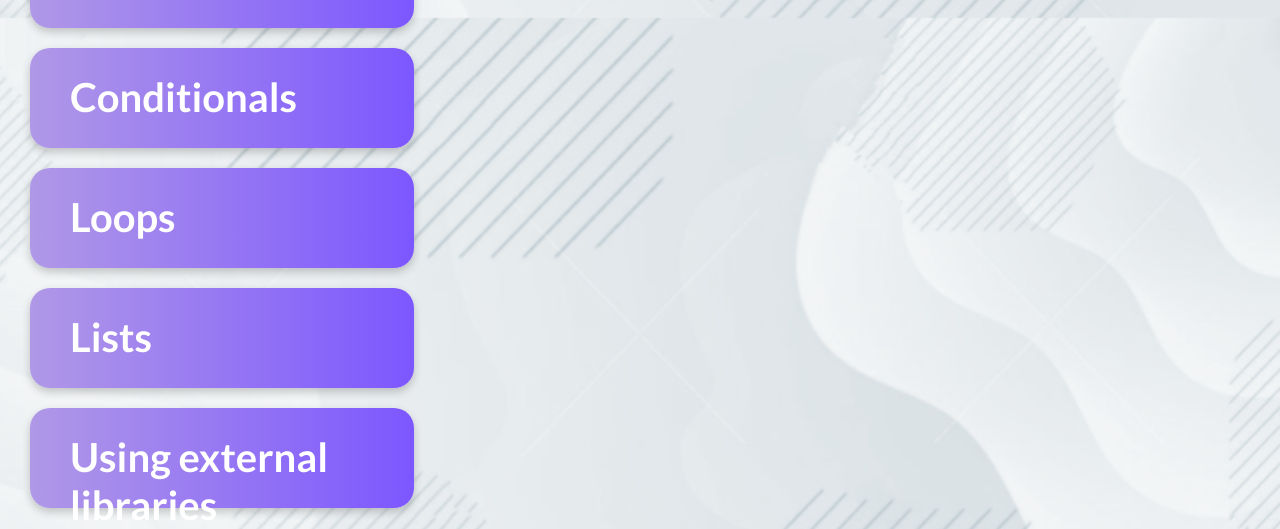
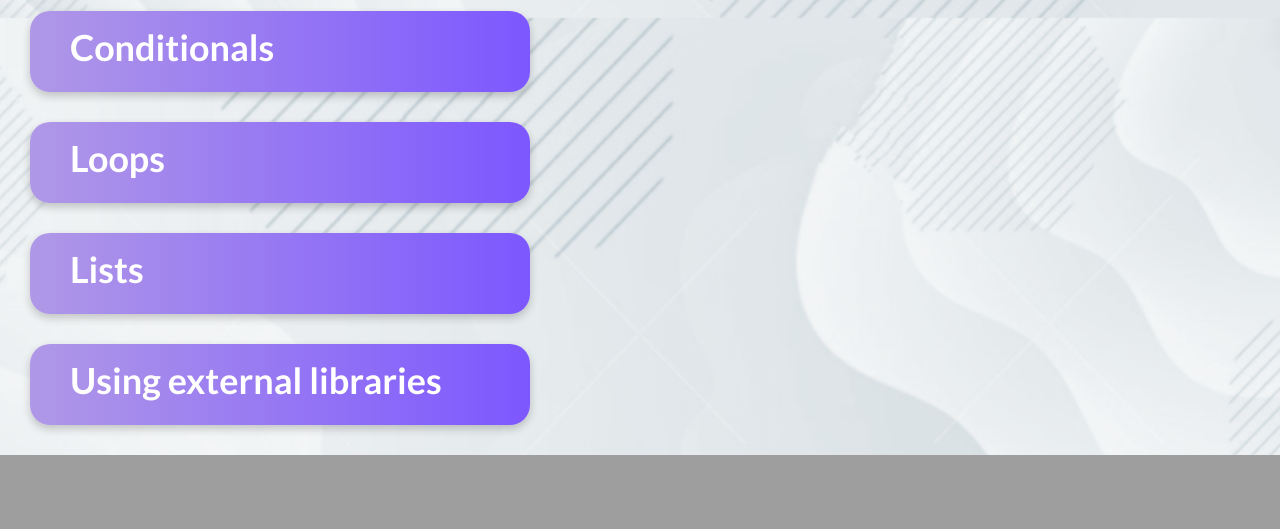
Before and after one commit to pranavh24/Klasse, a Flask app: page /cs in a window 1280 px wide. Shown: the part 782-1311 px from the top of the page. After the commit the page ends 1237 px from the top, so only its background shows below. Run offline with Flask 2, Linux system fonts and the light colour scheme; some libraries are stand-ins or nearby versions.

Commit message:
Fixed CS course allignment issues

```diff
--- a/static/css/cs.css
+++ b/static/css/cs.css
@@ -1,47 +1,32 @@
+.section {
+    background: linear-gradient(90deg, rgb(176, 152, 231) 0%, rgba(125,87,255,1) 100%);
+    color: white;
+    height: auto;
+    width: 40%;
+    margin-bottom: 30px;
+    padding: 15px 0px 15px 40px;
+    border-radius: 20px;
+    box-shadow: 0 4px 8px 0 rgba(0,0,0,0.2);
+    transition: all 0.3s;
+    cursor: pointer;
+    font-size: 16px;
+}
+
+.section:hover {
+    box-shadow: 0 4px 8px 0 rgba(0, 0, 0, 0.4), 0 6px 20px 0 rgba(0, 0, 0, 0.4);
+    transform: scale(1.01);
+}
+
 .video {
-    float: left;
     text-align: center;
-    width: 1000px;
-    height: 600px;
+    width: 800px;
+    height: 450px;
     margin: auto;
-    margin-bottom: 20px;
-    margin-right: 30px;
-    margin-top: -1150px;
+    margin-right: 50px;
+    margin-top: -1075px;
     border-radius: 20px;
     box-shadow: 0 4px 8px 0 rgba(0,0,0,0.2);
     transition: all 0.4s;
     cursor: pointer;
     float: right;
 }
-
-.section {
-    background: linear-gradient(90deg, rgb(176, 152, 231) 0%, rgba(125,87,255,1) 100%);
-    color: white;
-    height: auto;
-    width: 30%;
-    margin: auto;
-    margin-bottom: 20px;
-    margin-left: 30px;
-    height: 100px;
-    padding-top: 25px;
-    padding-left: 40px;
-    padding-right: 30px;
-    border-radius: 20px;
-    box-shadow: 0 4px 8px 0 rgba(0,0,0,0.2);
-    transition: all 0.4s;
-    cursor: pointer;
-    float: down;
-}
-
-.topics {
-    color: black;
-    height: auto;
-    width: 400px;
-    margin-left: 30px;
-    height: 100px;
-    padding-top: 25px;
-    padding-right: 30px;
-    transition: all 0.4s;
-    cursor: pointer;
-    float: down;
-}
--- a/templates/cs.html
+++ b/templates/cs.html
@@ -29,36 +29,39 @@
 			<img class="profile" src="/default_profile.png" alt="profile" onmouseover="dropdownHover(this, true)" onmouseout="dropdownHover(this, false)" onclick="window.open('/profile', '_self')">
         </div>
 
-        <h1 class="topics" style="font-weight: 700;">Course Topics: </h1>
+		<div style="padding-left: 30px; padding-top: 30px;">
+			<h1 class="title">Course Topics: </h1>
+			<br>
 
 			<div class="section">
-            <h1 style="font-weight: 700;">Course Overview</h1>
+				<h1 style="font-weight: 700; font-size: 36px;">Course Overview</h1>
 			</div>
 			<div class="section">
-            <h1 style="font-weight: 700;">How do computers work?</h1>
+				<h1 style="font-weight: 700; font-size: 36px;">How do computers work?</h1>
 			</div>
 			<div class="section">
-            <h1 style="font-weight: 700;">What is KlasseKode?</h1>
+				<h1 style="font-weight: 700; font-size: 36px;">What is KlasseKode?</h1>
 			</div>
 			<div class="section">
-            <h1 style="font-weight: 700;">Coding Conventions</h1>
+				<h1 style="font-weight: 700; font-size: 36px;">Coding Conventions</h1>
 			</div>
 			<div class="section">
-            <h1 style="font-weight: 700;">Variables</h1>
+				<h1 style="font-weight: 700; font-size: 36px;">Variables</h1>
 			</div>
 			<div class="section">
-            <h1 style="font-weight: 700;">Conditionals</h1>
+				<h1 style="font-weight: 700; font-size: 36px;">Conditionals</h1>
 			</div>
 			<div class="section">
-            <h1 style="font-weight: 700;">Loops</h1>
+				<h1 style="font-weight: 700; font-size: 36px;">Loops</h1>
 			</div>
 			<div class="section">
-            <h1 style="font-weight: 700;">Lists</h1>
+				<h1 style="font-weight: 700; font-size: 36px;">Lists</h1>
 			</div>
 			<div class="section">
-            <h1 style="font-weight: 700;">Using external libraries</h1>
+				<h1 style="font-weight: 700; font-size: 36px;">Using external libraries</h1>
 			</div>
 
-		<iframe class="video" src="https://www.youtube.com/embed/BggrpKfqh1c" frameborder="0" allow="accelerometer; autoplay; encrypted-media; gyroscope; picture-in-picture" allowfullscreen></iframe>
+			<iframe class="video" src="https://www.youtube.com/embed/JOfK95bzwCA" frameborder="0" allow="accelerometer; autoplay; encrypted-media; gyroscope; picture-in-picture" allowfullscreen></iframe>
+		</div>
 	</body>
 </html>
```
Lines whose indentation alone changed are shown as unchanged.
